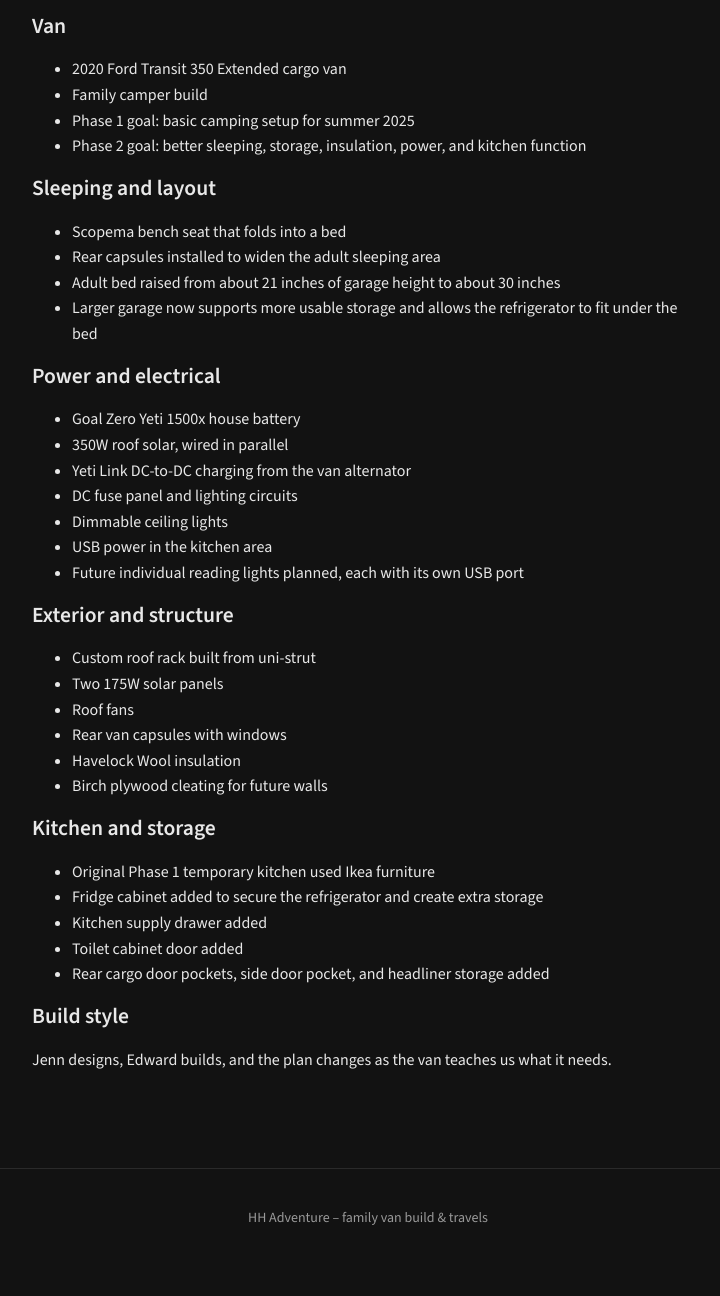
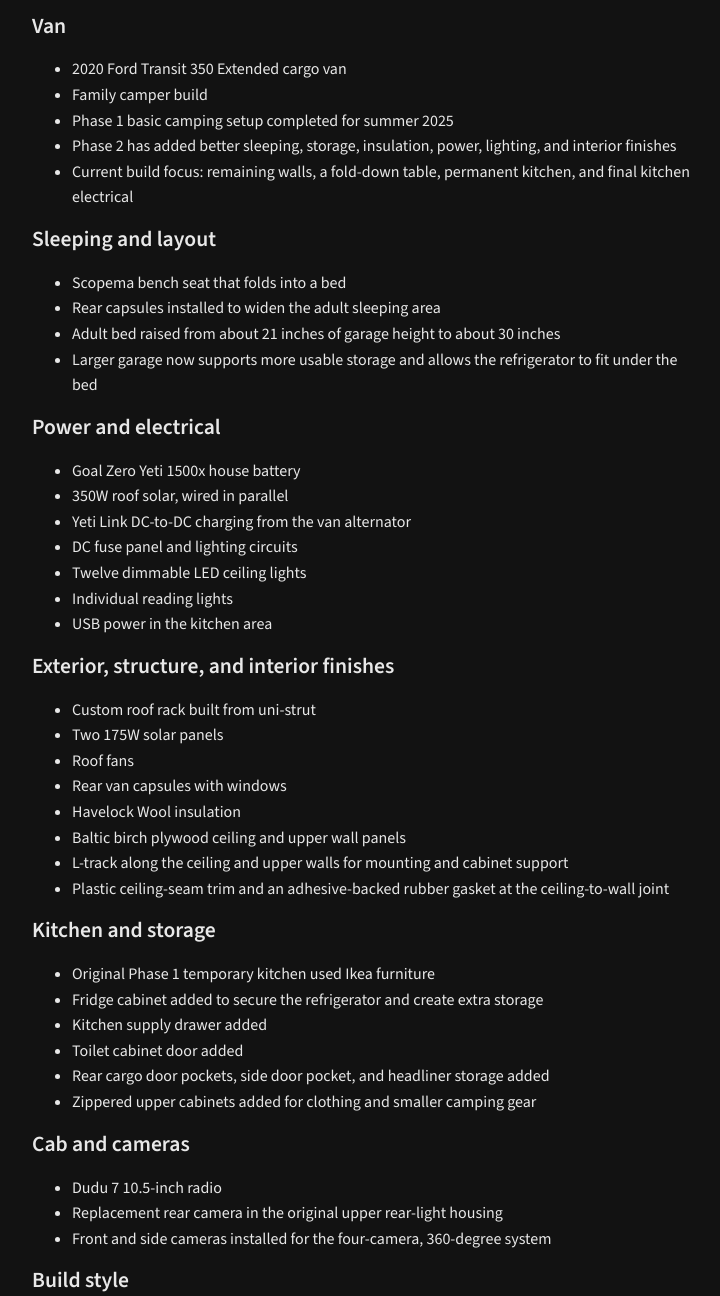
Before and after one commit to nostrgamer/HHAdventure, an Eleventy site: page van-specs.md in a window 1280 px wide. Shown: the part 172-1468 px from the top of the page, without its empty margins (272-992 px from the left). Before the commit the page ends 1440 px from the top, so only its background shows below. Built offline with nearby package versions, Linux system fonts and the light colour scheme; Eleventy itself is replaced by a stand-in of ours; files that its build step writes are made by us from their sources.

Commit message:
Update Start Here and van specs

```diff
--- a/van-specs.md
+++ b/van-specs.md
@@ -12,8 +12,9 @@ A quick reference for the current build.
 
 - 2020 Ford Transit 350 Extended cargo van
 - Family camper build
-- Phase 1 goal: basic camping setup for summer 2025
-- Phase 2 goal: better sleeping, storage, insulation, power, and kitchen function
+- Phase 1 basic camping setup completed for summer 2025
+- Phase 2 has added better sleeping, storage, insulation, power, lighting, and interior finishes
+- Current build focus: remaining walls, a fold-down table, permanent kitchen, and final kitchen electrical
 
 ## Sleeping and layout
 
@@ -28,18 +29,20 @@ A quick reference for the current build.
 - 350W roof solar, wired in parallel
 - Yeti Link DC-to-DC charging from the van alternator
 - DC fuse panel and lighting circuits
-- Dimmable ceiling lights
+- Twelve dimmable LED ceiling lights
+- Individual reading lights
 - USB power in the kitchen area
-- Future individual reading lights planned, each with its own USB port
 
-## Exterior and structure
+## Exterior, structure, and interior finishes
 
 - Custom roof rack built from uni-strut
 - Two 175W solar panels
 - Roof fans
 - Rear van capsules with windows
 - Havelock Wool insulation
-- Birch plywood cleating for future walls
+- Baltic birch plywood ceiling and upper wall panels
+- L-track along the ceiling and upper walls for mounting and cabinet support
+- Plastic ceiling-seam trim and an adhesive-backed rubber gasket at the ceiling-to-wall joint
 
 ## Kitchen and storage
 
@@ -48,6 +51,13 @@ A quick reference for the current build.
 - Kitchen supply drawer added
 - Toilet cabinet door added
 - Rear cargo door pockets, side door pocket, and headliner storage added
+- Zippered upper cabinets added for clothing and smaller camping gear
+
+## Cab and cameras
+
+- Dudu 7 10.5-inch radio
+- Replacement rear camera in the original upper rear-light housing
+- Front and side cameras installed for the four-camera, 360-degree system
 
 ## Build style
 
```
Also changed, not shown: start.md (+11 -5 lines).
